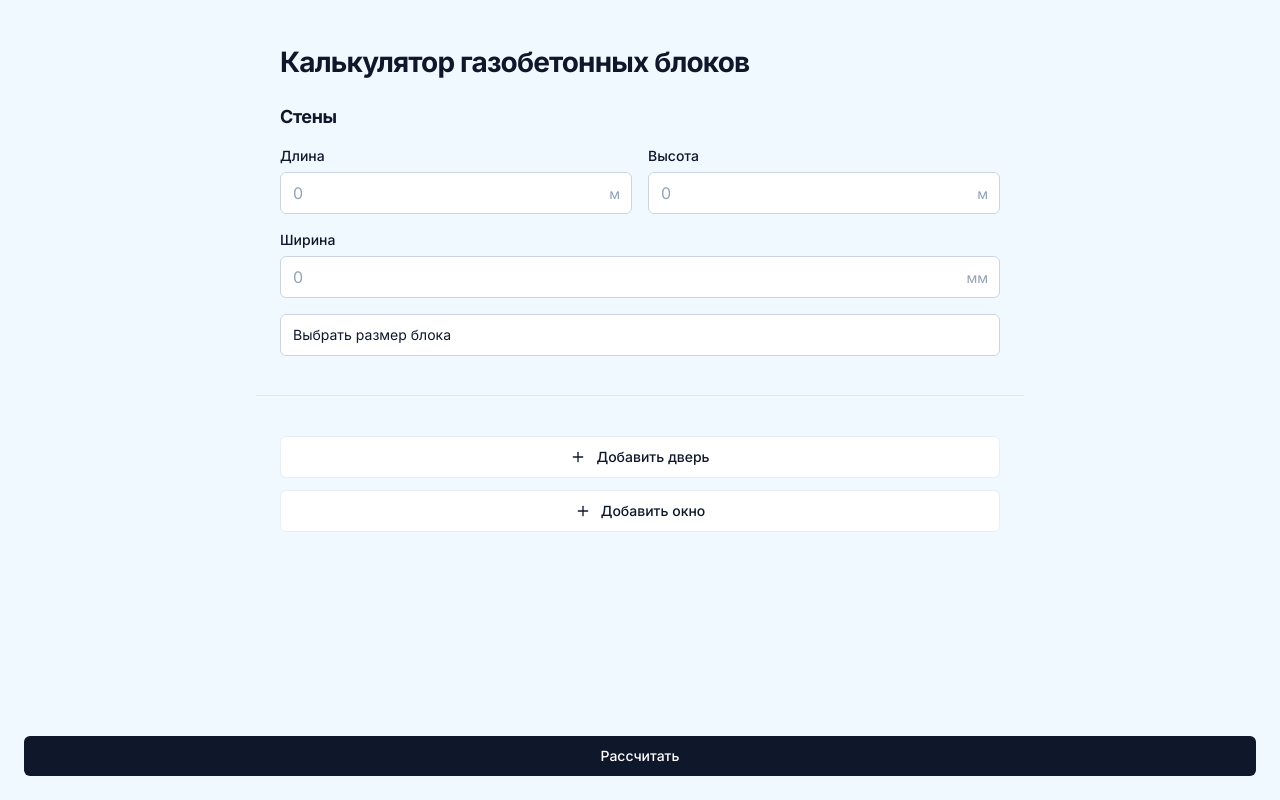
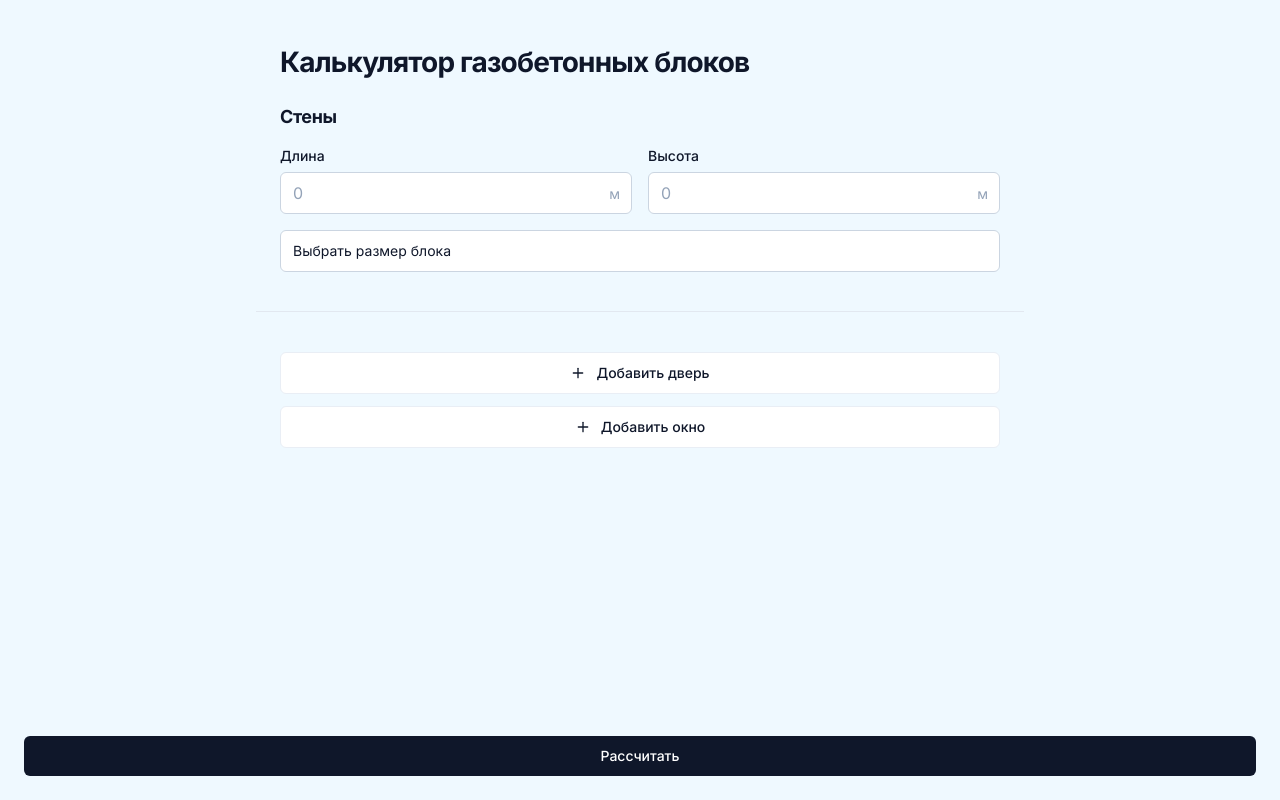
Before and after one commit to sonniydsgn/gazocalc, a plain HTML site: page index.html in a window 1280 px wide. Drawn offline with Linux system fonts and the light colour scheme.

Commit message:
Update index.html

```diff
--- a/index.html
+++ b/index.html
@@ -50,11 +50,6 @@
             <input class="form-field__input" name="wall-height" type="number" step="0.01" min="1" placeholder="0"
               required>
           </div>
-          <div class="form-field form-field--width">
-            <label class="form-field__label">Ширина</label>
-            <input class="form-field__input" name="wall-width" type="number" step="0.01" min="1" placeholder="0"
-              required>
-          </div>
           <select class="form-select" name="block-size" required>
             <option value="">Выбрать размер блока</option>
             <option class="form-select__option form-select__option--small" value="0.018">Малый (600x300x100мм)</option>
```
